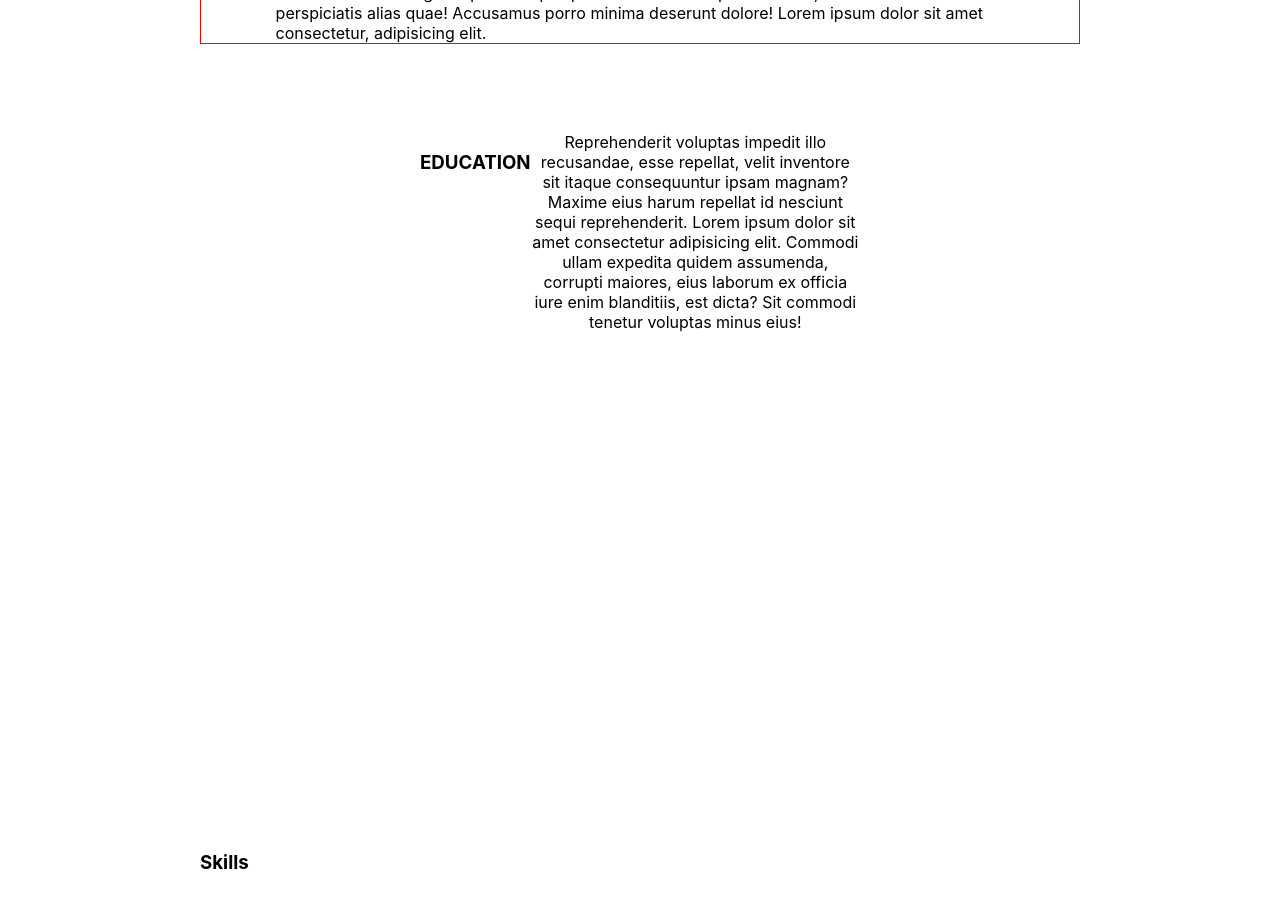
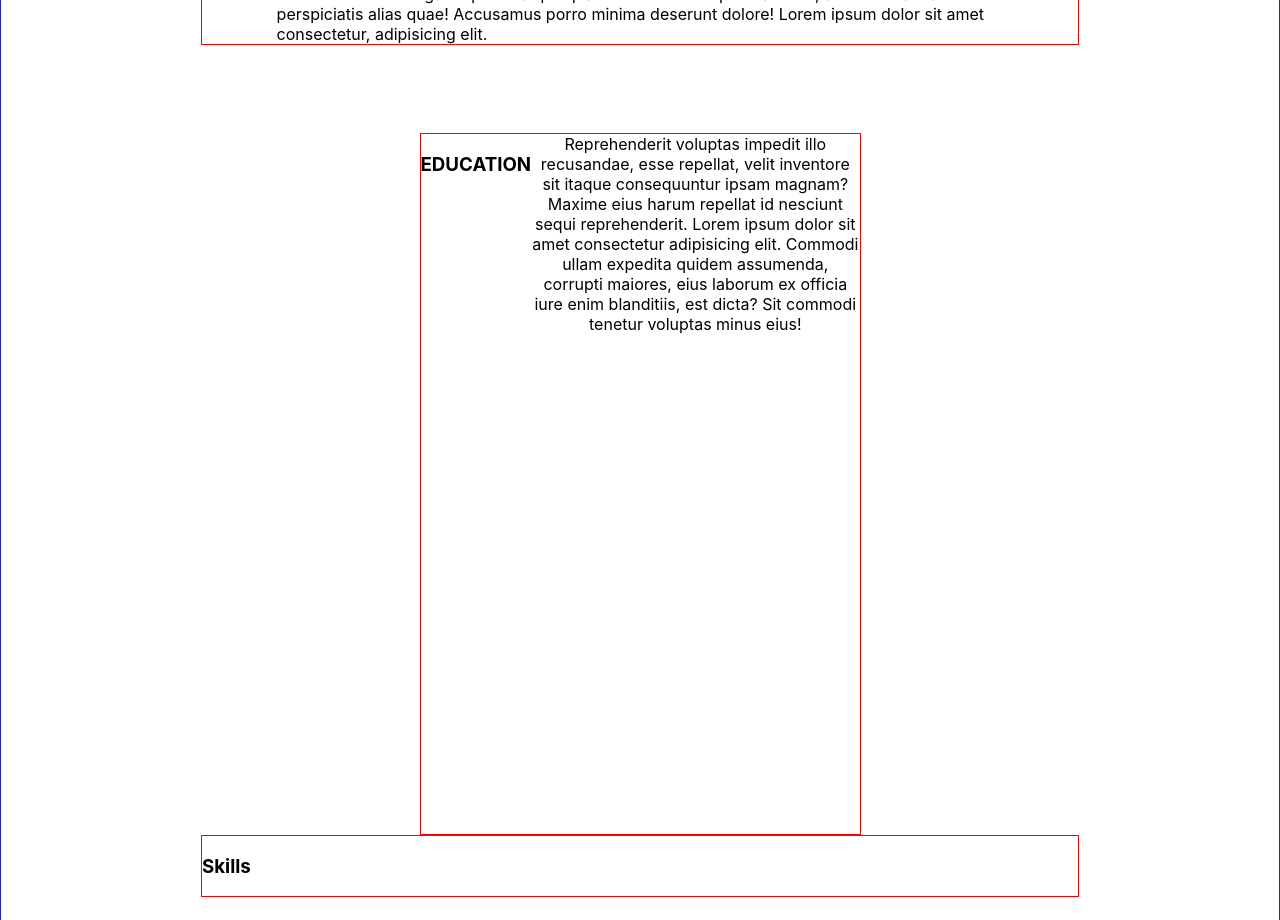
Before and after one commit to Muelji/myportfoliowebsite, a React (Create React App) app: page / in a window 1280 px wide. Shown: the part 1880-2800 px from the top of the page. Built offline with nearby package versions, Linux system fonts and the light colour scheme.

Commit message:
working on the career component

```diff
--- a/src/Components/Career.css
+++ b/src/Components/Career.css
@@ -1,5 +1,6 @@
 .divsec3{
     padding: 200px;
+    border: 1px solid rgb(32, 35, 231);
 
 }
 
@@ -12,10 +13,12 @@
 
 .div2{
     display: flex;
+    border: 1px solid red;
 
 }
 
 .div3{
     display: flex;
+    border: 1px solid red;
 
 }
--- a/src/Components/Career.jsx
+++ b/src/Components/Career.jsx
@@ -6,15 +6,15 @@ function Career() {
    <div>
       <div className='divsec3'>
           <div className='div1'>
-            <h3 id="hcar">CAREER</h3>
-              <div class="divcari"> Lorem ipsum dolor sit amet consectetur, adipisicing elit. Vero explicabo accusamus, quisquam aliquam obcaecati excepturi quam aperiam blanditiis neque laborum unde. Fugit commodi dicta impedit saepe dolore, doloremque repellendus dolores? Lorem ipsum dolor, sit amet consectetur adipisicing elit. Sunt eius modi debitis fuga sequi dicta quisquam dolorum suscipit. Blanditiis, assumenda maxime enim perspiciatis alias quae! Accusamus porro minima deserunt dolore! Lorem ipsum dolor sit amet consectetur, adipisicing elit.
+            <h3>CAREER</h3>
+              <div> Lorem ipsum dolor sit amet consectetur, adipisicing elit. Vero explicabo accusamus, quisquam aliquam obcaecati excepturi quam aperiam blanditiis neque laborum unde. Fugit commodi dicta impedit saepe dolore, doloremque repellendus dolores? Lorem ipsum dolor, sit amet consectetur adipisicing elit. Sunt eius modi debitis fuga sequi dicta quisquam dolorum suscipit. Blanditiis, assumenda maxime enim perspiciatis alias quae! Accusamus porro minima deserunt dolore! Lorem ipsum dolor sit amet consectetur, adipisicing elit.
               </div>
 
           </div>
 
             <div className='div2'>
-               <h3 id="hcar">EDUCATION</h3>
-               <div class="divcari">
+               <h3>EDUCATION</h3>
+               <div>
                 Reprehenderit voluptas impedit illo recusandae, esse repellat, velit inventore sit itaque consequuntur ipsam magnam? Maxime  eius harum repellat id nesciunt sequi reprehenderit. Lorem ipsum dolor sit amet consectetur adipisicing elit. Commodi ullam expedita quidem assumenda, corrupti maiores, eius laborum ex officia iure enim blanditiis, est dicta? Sit commodi tenetur voluptas minus eius!
                </div>
            </div>
```
